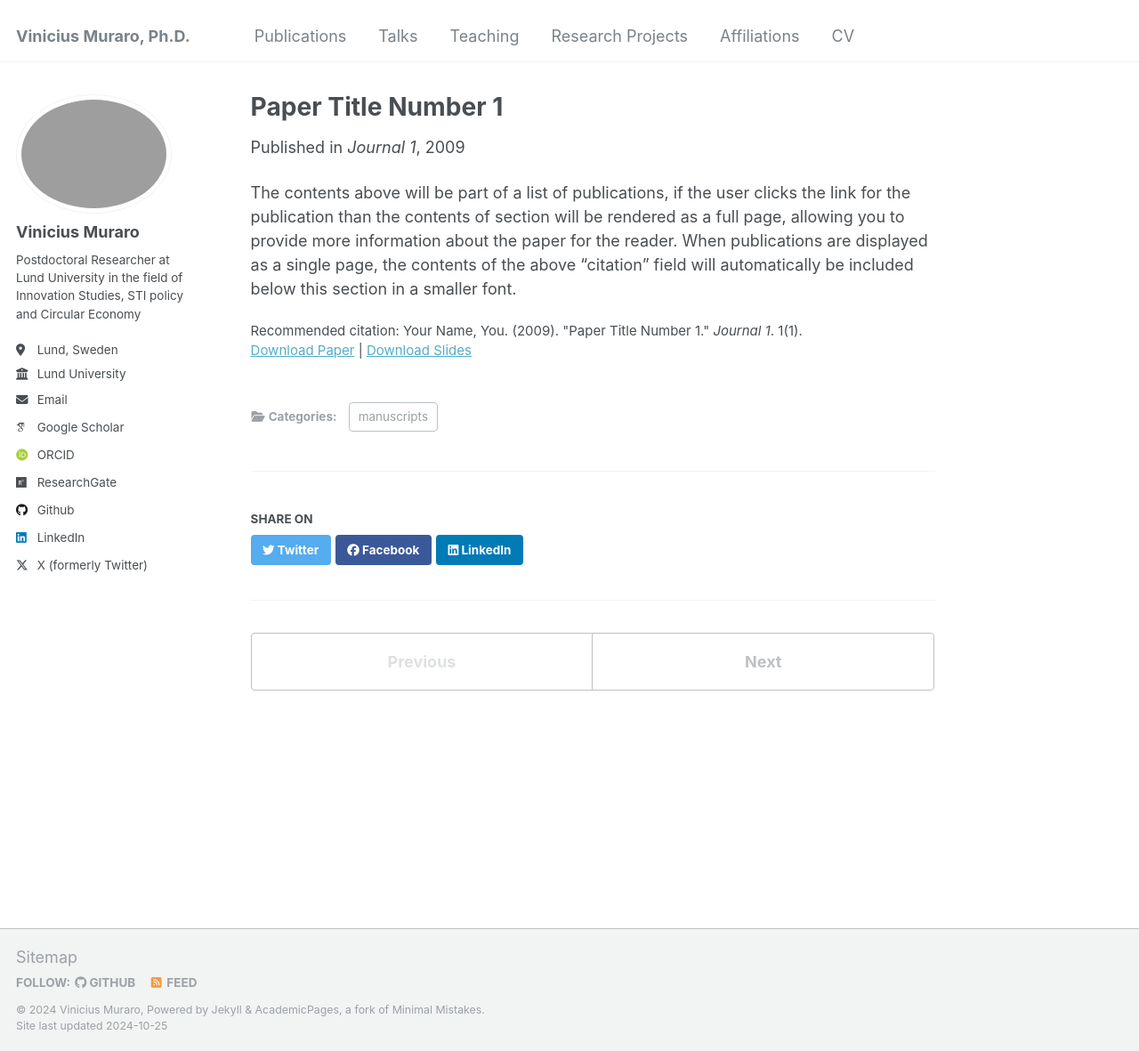
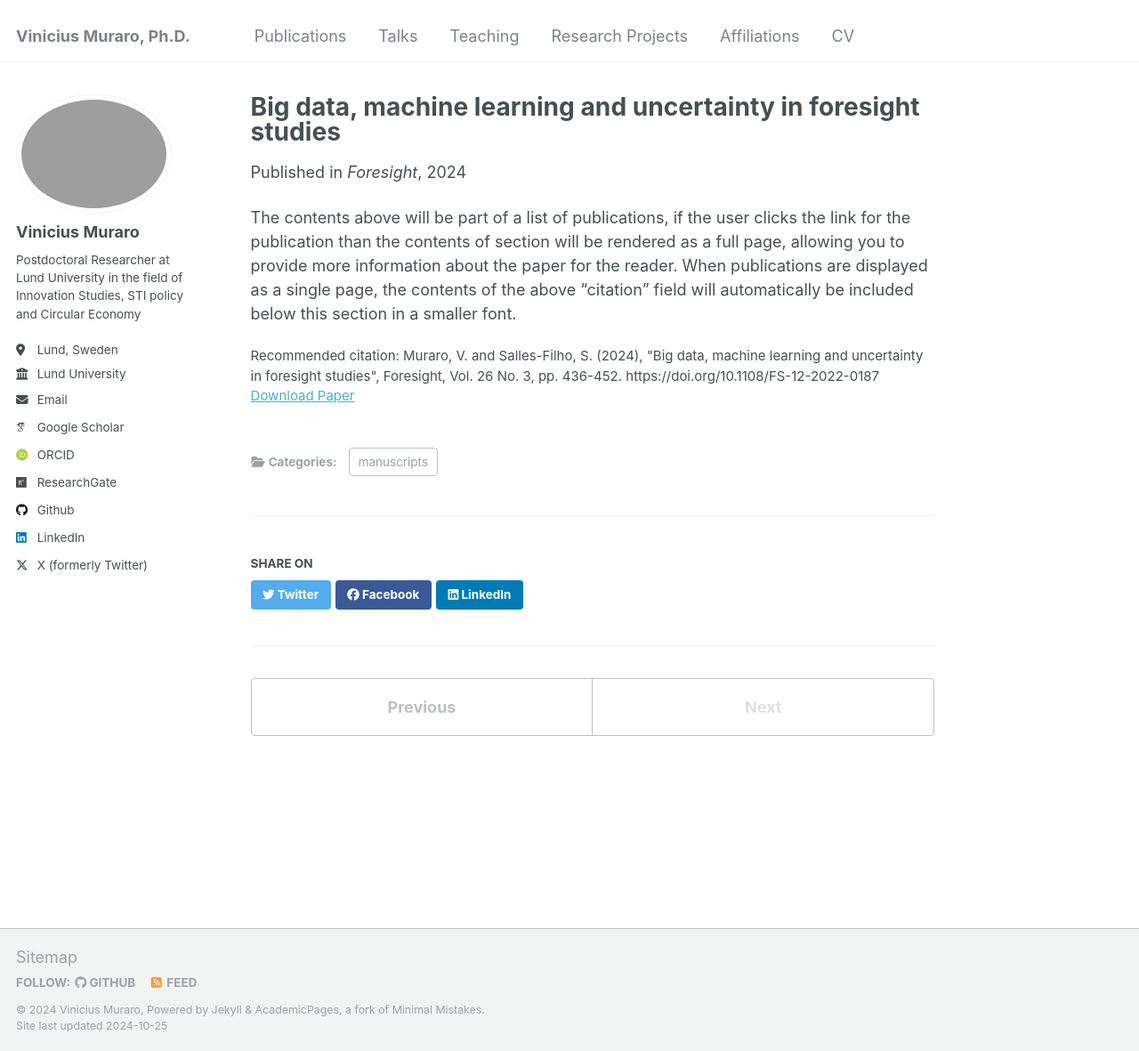
Before and after one commit to murarosilva/murarosilva.github.io, a Jekyll site: the page built from _publications/2024-muraro-sallesfilho.md, in a window 1280 px wide and 1181 px high. Shown: the whole window at 89% size. Built offline with Jekyll 4.4.1, drawn with Linux system fonts in a browser that asks for light colours; some web fonts are replaced.

Commit message:
Update publications

```diff
--- a/_publications/2024-muraro-sallesfilho.md
+++ b/_publications/2024-muraro-sallesfilho.md
@@ -1,14 +1,14 @@
 ---
-title: "Paper Title Number 1"
+title: "Big data, machine learning and uncertainty in foresight studies"
 collection: publications
 category: manuscripts
-permalink: /publication/2009-10-01-paper-title-number-1
-excerpt: 'This paper is about the number 1. The number 2 is left for future work.'
-date: 2009-10-01
-venue: 'Journal 1'
-slidesurl: 'http://academicpages.github.io/files/slides1.pdf'
-paperurl: 'http://academicpages.github.io/files/paper1.pdf'
-citation: 'Your Name, You. (2009). &quot;Paper Title Number 1.&quot; <i>Journal 1</i>. 1(1).'
+permalink: /publication/2024-muraro-sallesfilho
+excerpt: 'This study contributes to the conceptual debate on decision-making under uncertainty and raises public understanding on the opportunities and challenges of using Big Data and Machine Learning for foresight and decision-making.'
+date: 2024-04-21
+venue: 'Foresight'
+#slidesurl: 'http://murarosilva.github.io/files/slides1.pdf'
+paperurl: 'http://murarosilva.github.io/files/2024-muraro-sallesfilho.pdf'
+citation: 'Muraro, V. and Salles-Filho, S. (2024), "Big data, machine learning and uncertainty in foresight studies", Foresight, Vol. 26 No. 3, pp. 436-452. https://doi.org/10.1108/FS-12-2022-0187'
 ---
 
 The contents above will be part of a list of publications, if the user clicks the link for the publication than the contents of section will be rendered as a full page, allowing you to provide more information about the paper for the reader. When publications are displayed as a single page, the contents of the above "citation" field will automatically be included below this section in a smaller font.
```
